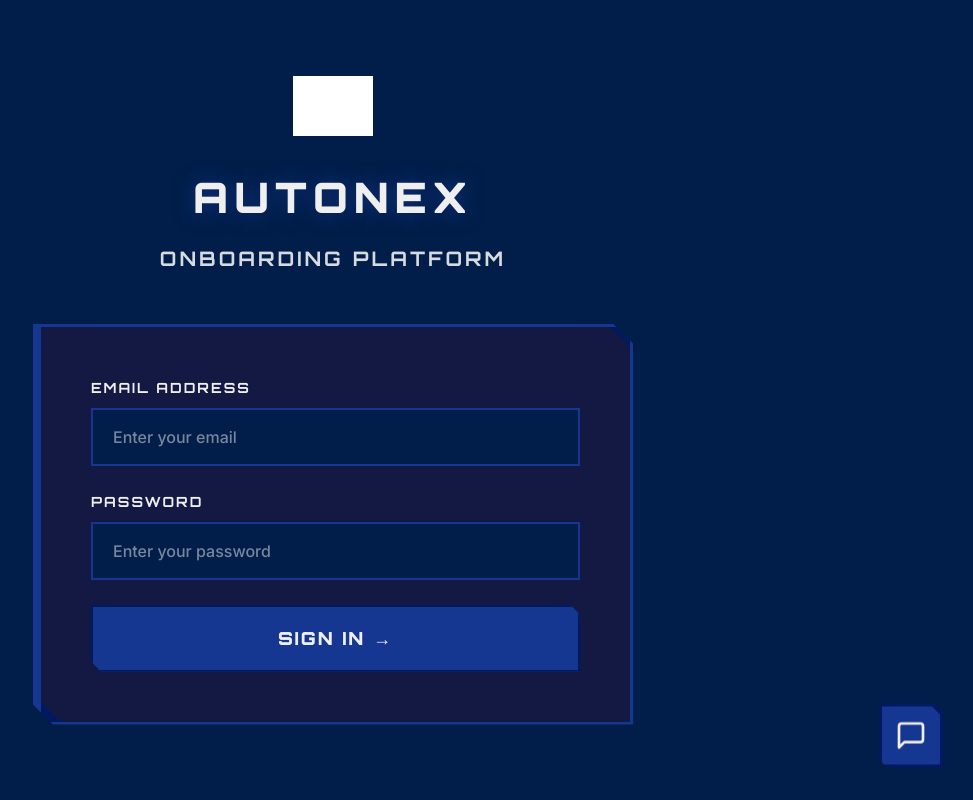
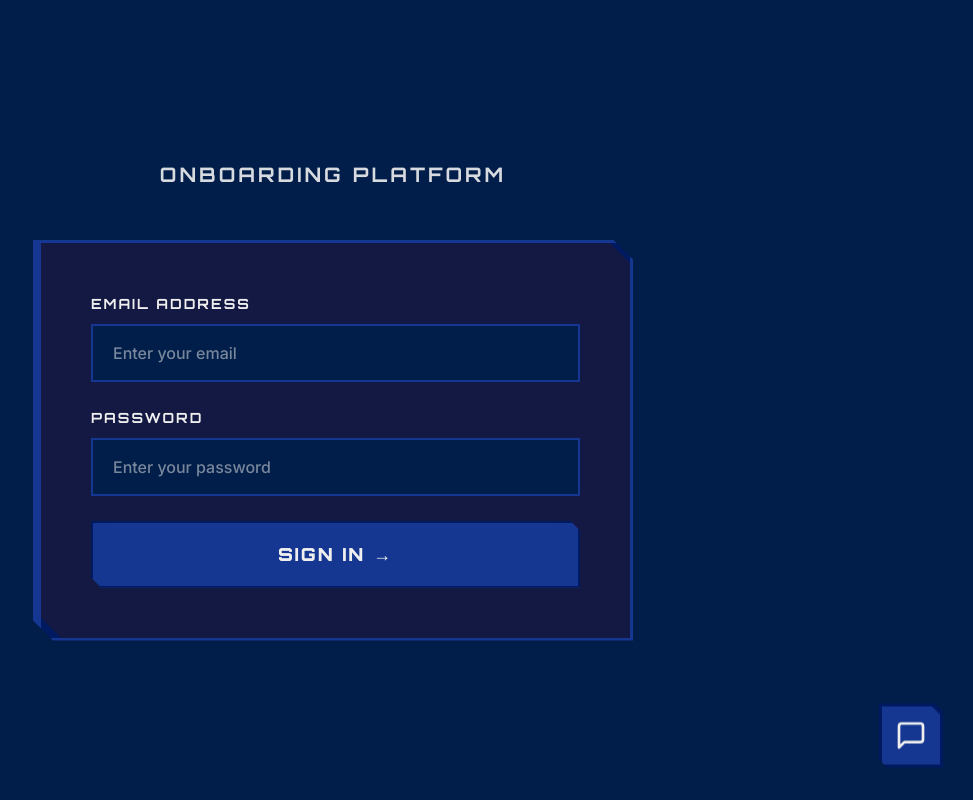
Before and after one commit to sarf14/onboarding_tool, a Next.js app in the folder frontend/: page /login in a window 1280 px wide. Shown: the whole page, without its empty margins (307-1280 px from the left). Built offline with nearby package versions, Linux system fonts and the light colour scheme; no server answers; grey boxes are pictures that could not be loaded.

Commit message:
Remove AUTONEX logo and heading from login page

```diff
--- a/frontend/app/login/page.tsx
+++ b/frontend/app/login/page.tsx
@@ -46,47 +46,6 @@ export default function LoginPage() {
       <div style={{ maxWidth: '600px', width: '100%', margin: '0 auto' }}>
         {/* Header */}
         <div style={{ textAlign: 'center', marginBottom: '50px' }}>
-          <div style={{
-            display: 'flex',
-            alignItems: 'center',
-            justifyContent: 'center',
-            gap: '15px',
-            marginBottom: '30px'
-          }}>
-            {/* AUTONEX Logo */}
-            <img
-              src="https://autonex-onboard.vercel.app/logo.png"
-              alt="AUTONEX Logo"
-              style={{
-                height: '60px',
-                width: 'auto',
-                filter: 'brightness(0) invert(1)',
-                display: 'block'
-              }}
-              onError={(e) => {
-                // Fallback to text if image fails to load
-                const target = e.target as HTMLImageElement;
-                target.style.display = 'none';
-                const parent = target.parentElement;
-                if (parent) {
-                  const logoDiv = document.createElement('div');
-                  logoDiv.style.cssText = 'font-size: 48px; font-weight: 900; font-family: "Orbitron", sans-serif; color: #efefef; text-transform: uppercase; letter-spacing: 6px;';
-                  logoDiv.textContent = 'AUTONEX';
-                  parent.insertBefore(logoDiv, parent.firstChild);
-                }
-              }}
-            />
-          </div>
-          <h1 style={{
-            fontSize: '42px',
-            fontWeight: 900,
-            fontFamily: "'Orbitron', sans-serif",
-            color: '#efefef',
-            textTransform: 'uppercase',
-            letterSpacing: '6px',
-            marginBottom: '15px',
-            textShadow: '0 0 20px rgba(22, 55, 145, 0.8)'
-          }}>AUTONEX</h1>
           <p style={{
             color: '#efefef',
             fontSize: '20px',
```
